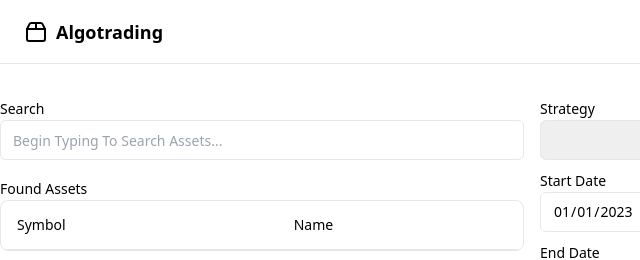
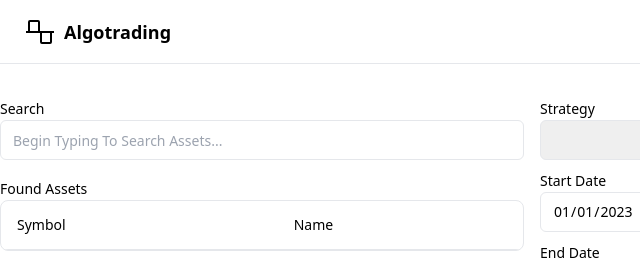
Before and after one commit to pluque01/algotrading, a plain HTML site: page frontend/index.html in a window 1280 px wide. Shown: the top 260 px of the page, 0-640 px from the left. Drawn offline with nearby package versions, Linux system fonts and the light colour scheme; files that its build step writes are made by us from their sources.

Commit message:
Nuevo logo para la página principal, #11

```diff
--- a/frontend/index.html
+++ b/frontend/index.html
@@ -13,22 +13,30 @@
     <header class="flex items-center h-16 px-4 border-b shrink-0 md:px-6 mb-8">
       <a class="flex items-center gap-2 text-lg font-semibold" href="#">
         <svg
+          fill="#000000"
+          width="32"
+          height="32"
+          viewBox="0 0 32 32"
+          id="icon"
           xmlns="http://www.w3.org/2000/svg"
-          width="24"
-          height="24"
-          viewBox="0 0 24 24"
-          fill="none"
-          stroke="currentColor"
-          stroke-width="2"
-          stroke-linecap="round"
-          stroke-linejoin="round"
-          class="w-6 h-6"
         >
-          <path d="M3 9h18v10a2 2 0 0 1-2 2H5a2 2 0 0 1-2-2V9Z"></path>
+          <defs>
+            <style>
+              .cls-1 {
+                fill: none;
+              }
+            </style>
+          </defs>
           <path
-            d="m3 9 2.45-4.9A2 2 0 0 1 7.24 3h9.52a2 2 0 0 1 1.8 1.1L21 9"
-          ></path>
-          <path d="M12 3v6"></path>
+            d="M30,15H16V6a2.0023,2.0023,0,0,0-2-2H6A2.0023,2.0023,0,0,0,4,6v9H2v2H16v9a2.0023,2.0023,0,0,0,2,2h8a2.0023,2.0023,0,0,0,2-2V17h2ZM6,6h8v9H6ZM26,26H18V17h8Z"
+          />
+          <rect
+            id="_Transparent_Rectangle_"
+            data-name="&lt;Transparent Rectangle&gt;"
+            class="cls-1"
+            width="32"
+            height="32"
+          />
         </svg>
         <span class="">Algotrading</span>
       </a>
```
